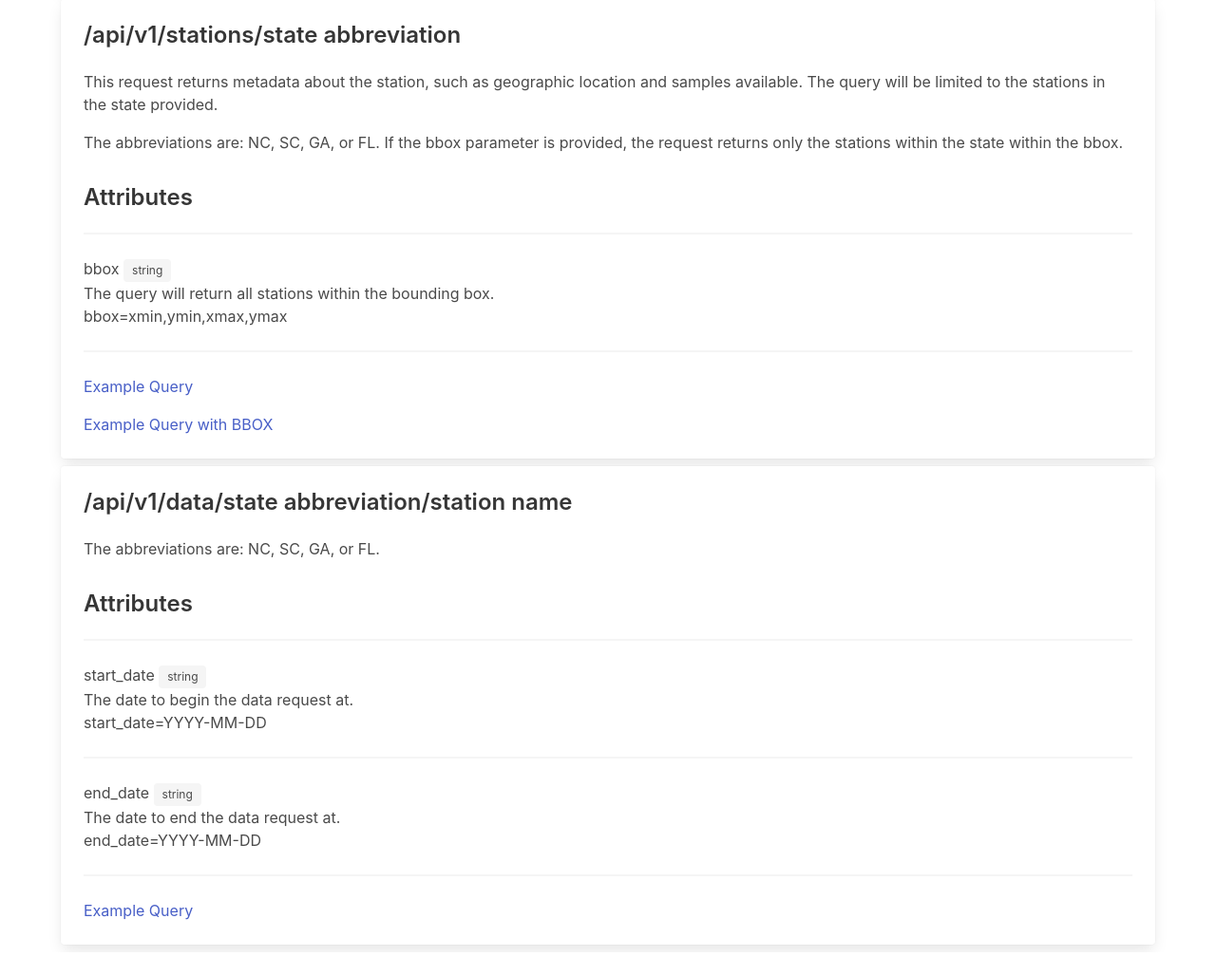
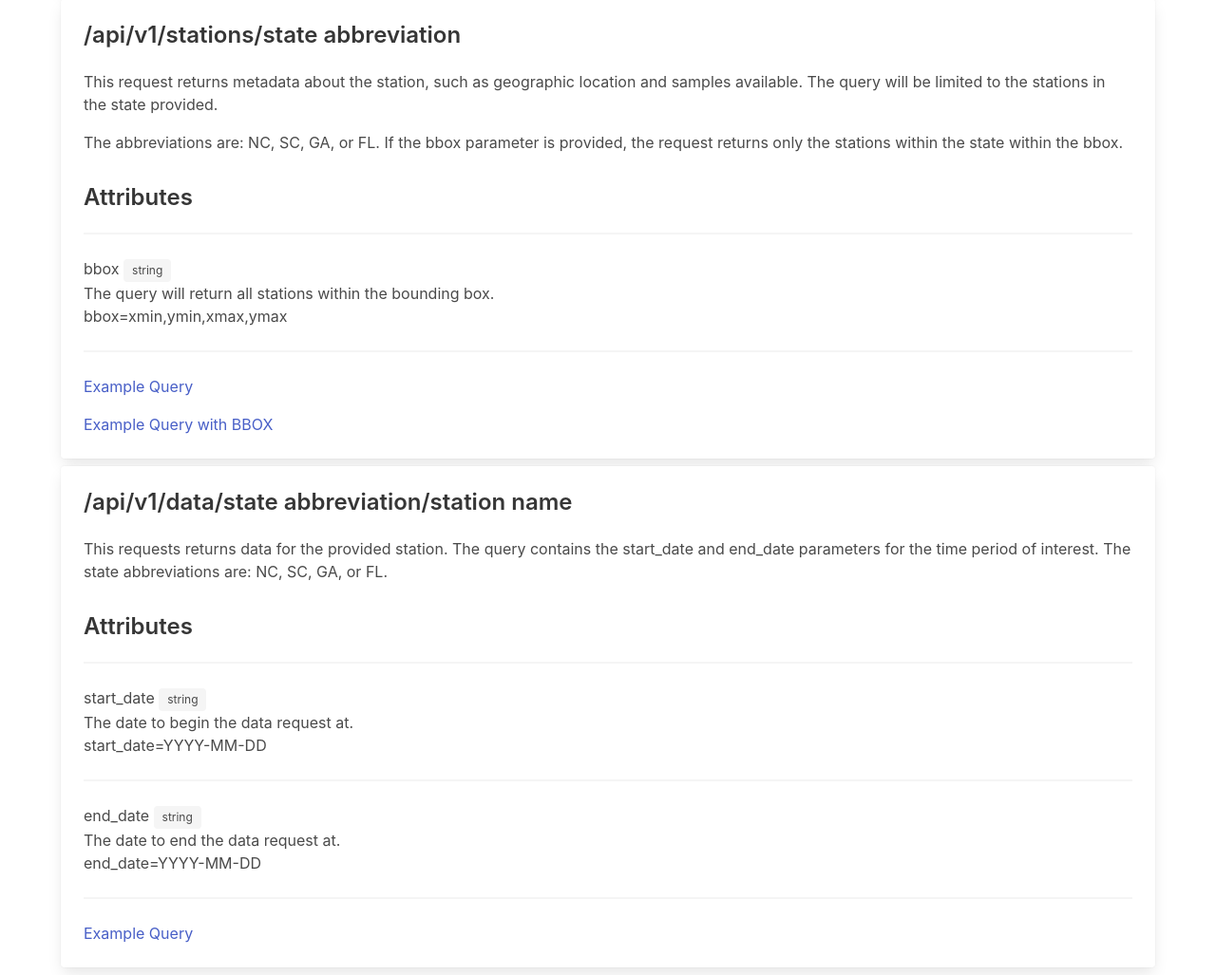
Before and after one commit to DanRamage/Shellbase-REST, a Python web app: template shellbaseapi/templates/api_help.html in a window 1280 px wide. Shown: the part 442-1469 px from the top of the page at 95% size. Before the commit the page ends 1443 px from the top, so only its background shows below. Run offline with Jinja, Linux system fonts and the light colour scheme; the template is opened without the code that fills it, so the values that code supplies are empty.

```diff
--- a/shellbaseapi/templates/api_help.html
+++ b/shellbaseapi/templates/api_help.html
@@ -88,7 +88,8 @@
                         <p>
                         </p>
                         <p>
-                        The abbreviations are: NC, SC, GA, or FL.
+                        This requests returns data for the provided station. The query contains the start_date and end_date
+                            parameters for the time period of interest. The state abbreviations are: NC, SC, GA, or FL.
 
                         </p>
                         <p>
```
